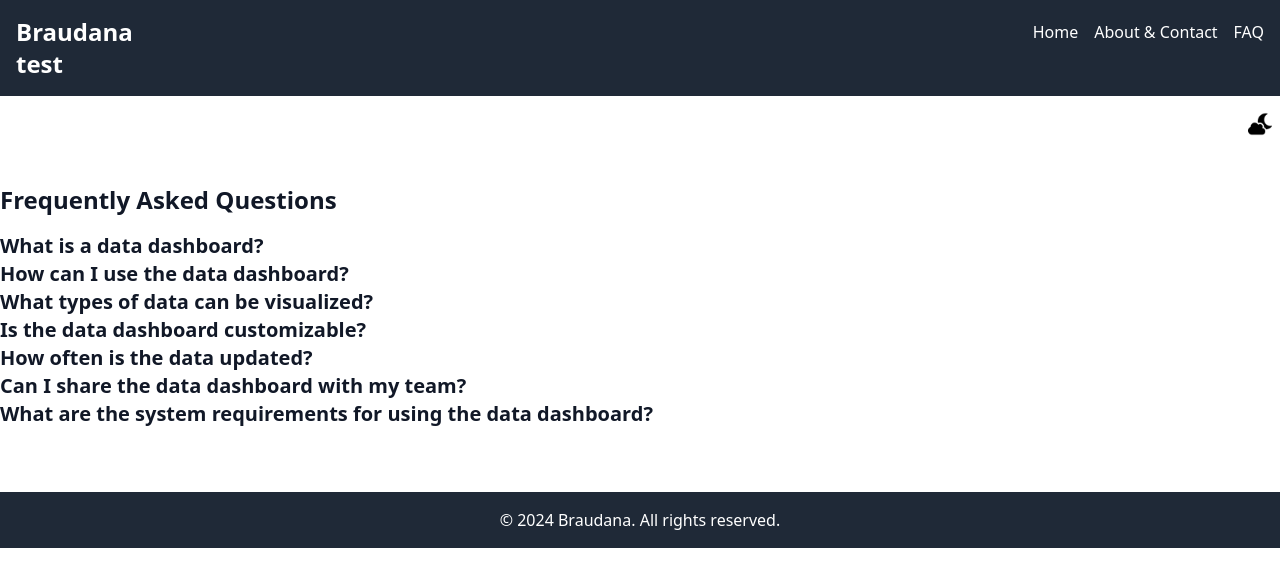
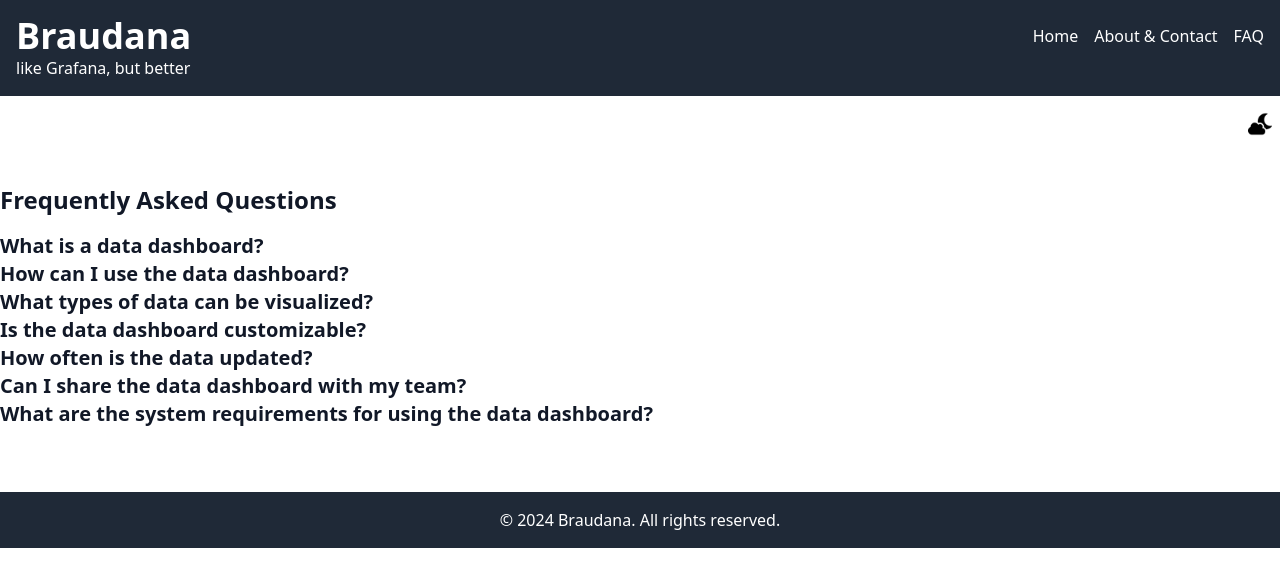
Before and after one commit to rainbow4prod/Course_61776_Group_31, a React (Create React App) app: page /braudana/faq in a window 1280 px wide. Shown: the top 586 px of the page. Built offline with nearby package versions, Linux system fonts and the light colour scheme.

Commit message:
Nav bar changes

```diff
--- a/src/components/NavBar.js
+++ b/src/components/NavBar.js
@@ -5,7 +5,7 @@ import { Link } from 'react-router-dom';
 const NavBar = () => (
   <nav className="bg-gray-800 p-4 text-white">
     <div className="container mx-auto flex justify-between items-center">
-      <h1 className="text-2xl font-bold">Braudana</h1>
+      <h1 className="text-4xl font-bold">Braudana</h1>
       <ul className="flex space-x-4">
         <li><Link to="/" className="hover:underline">Home</Link></li>
         <li><Link to="/about-contact" className="hover:underline">About & Contact</Link></li>
@@ -13,7 +13,7 @@ const NavBar = () => (
       </ul>
     </div>
       <div className="container mx-auto flex justify-between items-center">
-          <h3 className="text-2xl font-bold">test</h3>
+          <h5 className="text-1xl">like Grafana, but better</h5>
           </div>
   </nav>
 );
```
